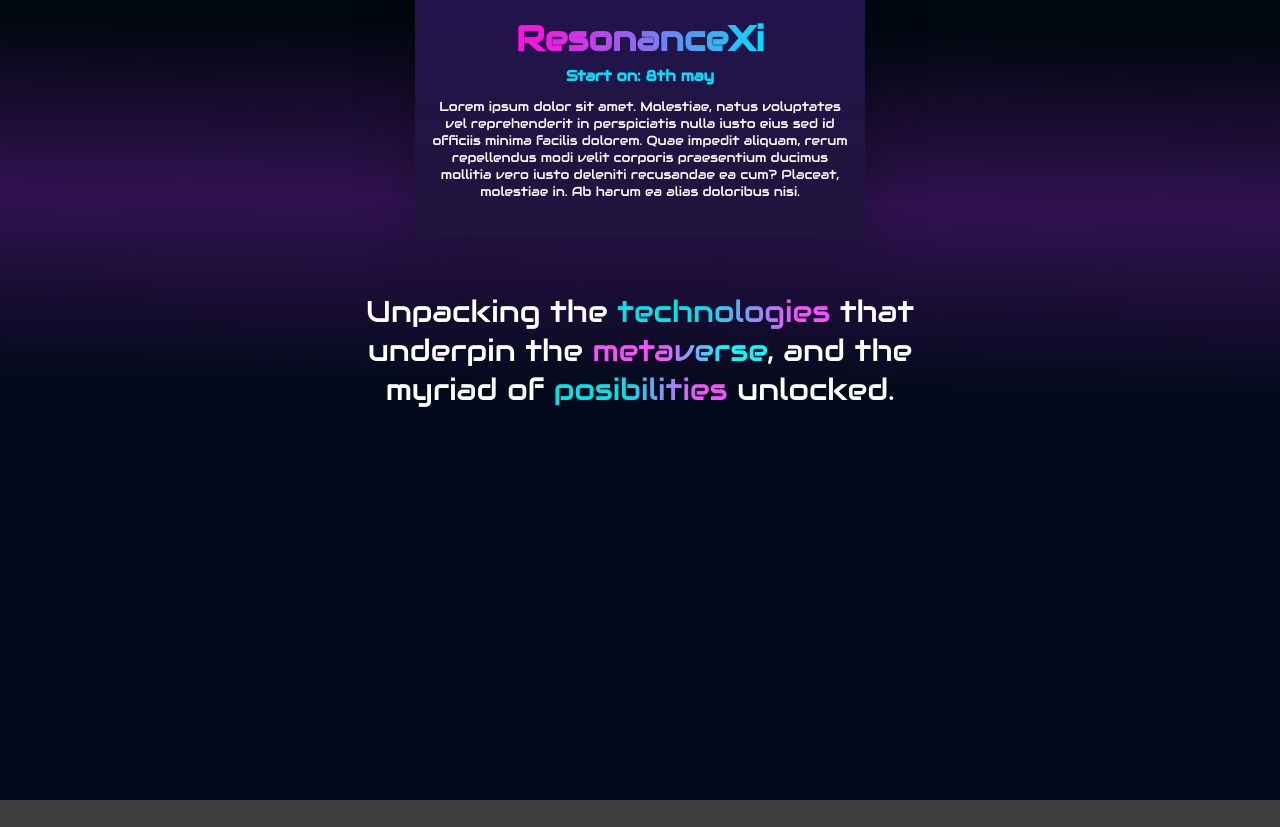
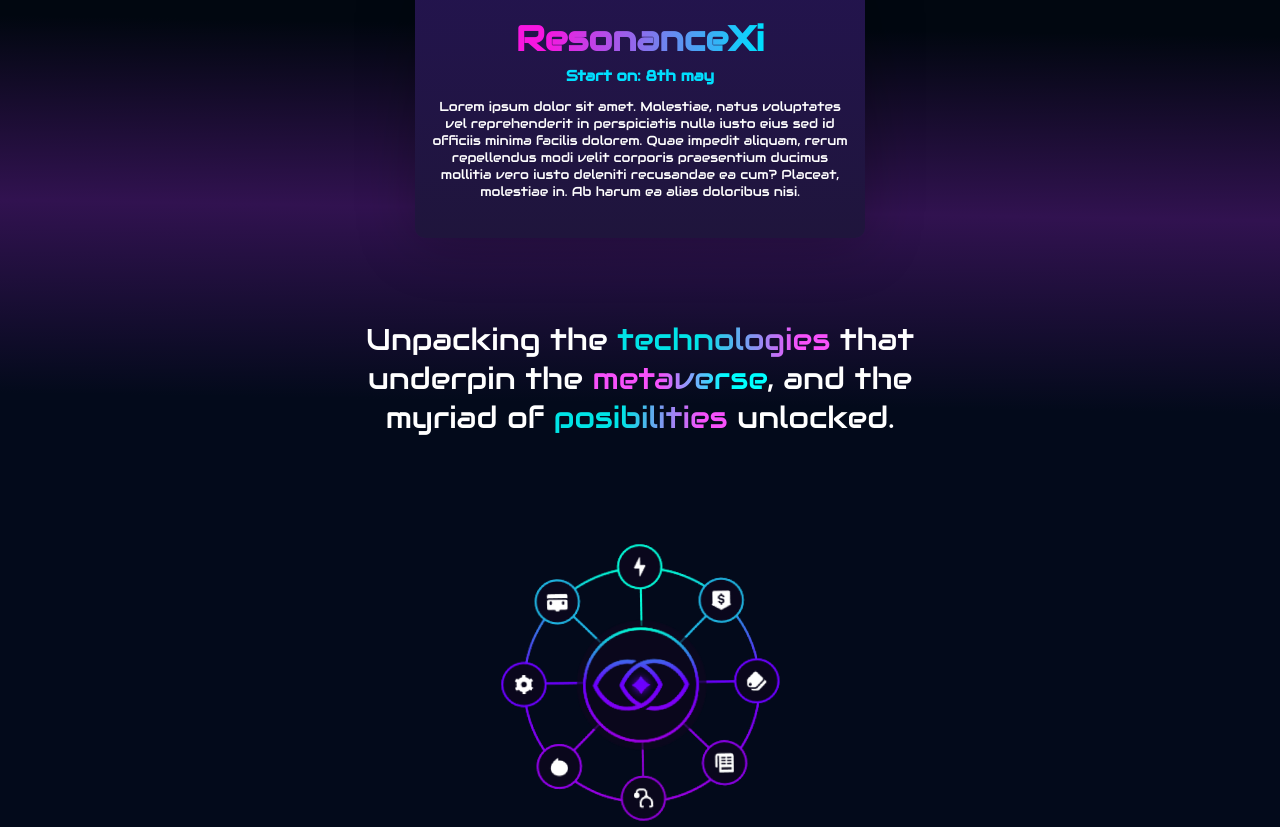
Before and after one commit to detronetdip/resonence, a PHP site: page / in a window 1280 px wide. Shown: the part 880-1707 px from the top of the page. Before the commit the page ends 1680 px from the top, so only its background shows below. Run offline with PHP 8.4, Linux system fonts and the light colour scheme.

Commit message:
photo added

```diff
--- a/assets/css/_main.scss
+++ b/assets/css/_main.scss
@@ -105,9 +105,10 @@
             text-align: center;
           }
         }
+      }
       .myth{
         width: 100%;
-          margin-top: 68rem;
+        margin-top: 30rem;
         @include centerByFlex();
         p{
           font-size: 3rem;
@@ -123,6 +124,13 @@
         }
         }
       }
+      .lgo{
+        margin-top: 10rem;
+        @include centerByFlex();
+        img{
+          height: 29rem;
+          width: 29rem;
         }
       }
     }
+  }
--- a/assets/css/style.css
+++ b/assets/css/style.css
@@ -232,9 +232,9 @@ i {
   text-align: center;
 }
 
-.maincontainer .about .resonancexi .myth {
+.maincontainer .about .myth {
   width: 100%;
-  margin-top: 68rem;
+  margin-top: 30rem;
   display: -webkit-box;
   display: -ms-flexbox;
   display: flex;
@@ -246,7 +246,7 @@ i {
           justify-content: center;
 }
 
-.maincontainer .about .resonancexi .myth p {
+.maincontainer .about .myth p {
   font-size: 3rem;
   width: 50%;
   max-width: 60rem;
@@ -254,7 +254,7 @@ i {
   color: #fff;
 }
 
-.maincontainer .about .resonancexi .myth p .ty1 {
+.maincontainer .about .myth p .ty1 {
   background: linear-gradient(272.56deg, #f751fb 15.04%, rgba(0, 255, 255, 0.89) 60.67%);
   -webkit-background-clip: text;
   -webkit-text-fill-color: transparent;
@@ -262,11 +262,29 @@ i {
   text-fill-color: transparent;
 }
 
-.maincontainer .about .resonancexi .myth p .ty2 {
+.maincontainer .about .myth p .ty2 {
   background: linear-gradient(90.19deg, #f751fb 38.34%, #00ffff 76.44%);
   -webkit-background-clip: text;
   -webkit-text-fill-color: transparent;
   background-clip: text;
   text-fill-color: transparent;
 }
+
+.maincontainer .about .lgo {
+  margin-top: 10rem;
+  display: -webkit-box;
+  display: -ms-flexbox;
+  display: flex;
+  -webkit-box-align: center;
+      -ms-flex-align: center;
+          align-items: center;
+  -webkit-box-pack: center;
+      -ms-flex-pack: center;
+          justify-content: center;
+}
+
+.maincontainer .about .lgo img {
+  height: 29rem;
+  width: 29rem;
+}
 /*# sourceMappingURL=style.css.map */
--- a/index.html
+++ b/index.html
@@ -69,6 +69,7 @@
               alias doloribus nisi.
             </p>
           </div>
+        </div>
         <div class="myth">
           <p>
             Unpacking the <span class="ty1">technologies</span> that underpin
@@ -76,6 +77,8 @@
             <span class="ty1">posibilities</span> unlocked.
           </p>
         </div>
+        <div class="lgo">
+          <img src="./assets/images/igb.png" alt="">
         </div>
       </section>
     </div>
```
Also changed, not shown: assets/images/igb.png (added), 1 other file. Lines whose indentation alone changed are shown as unchanged.
